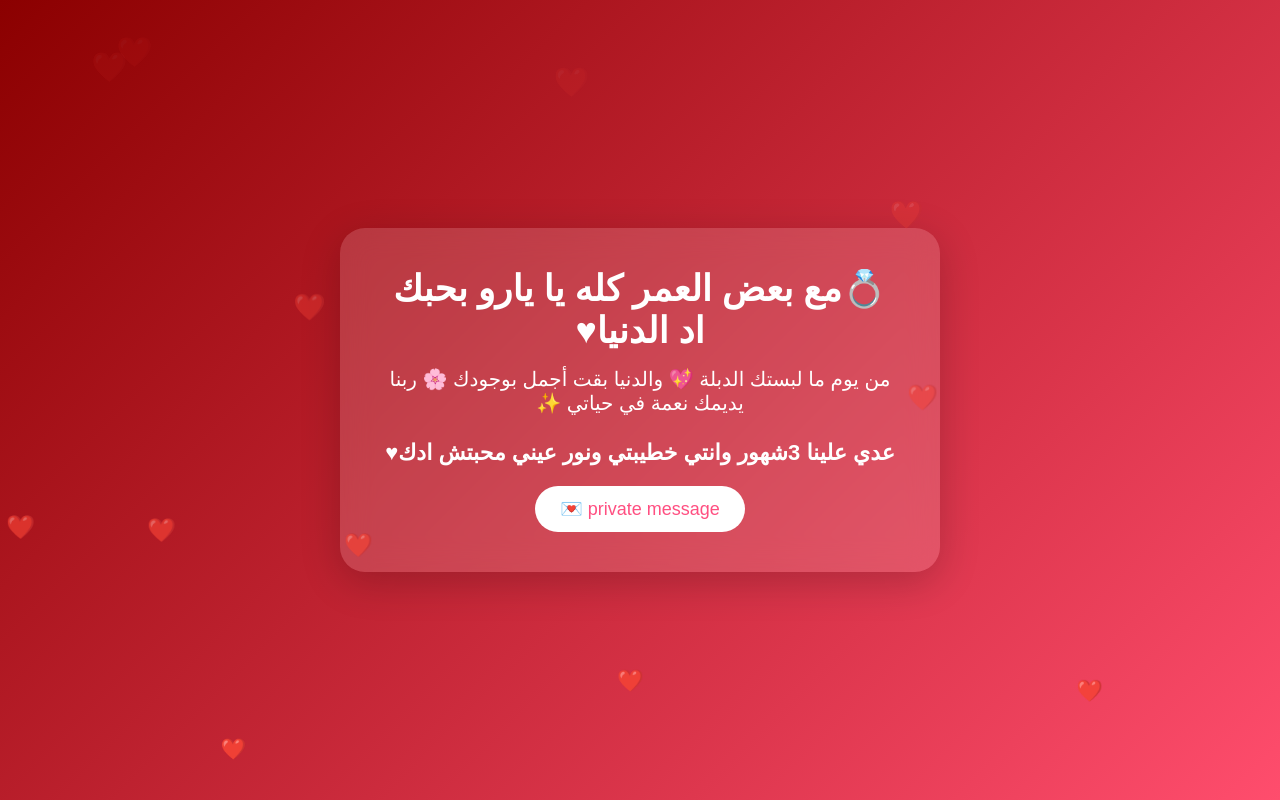
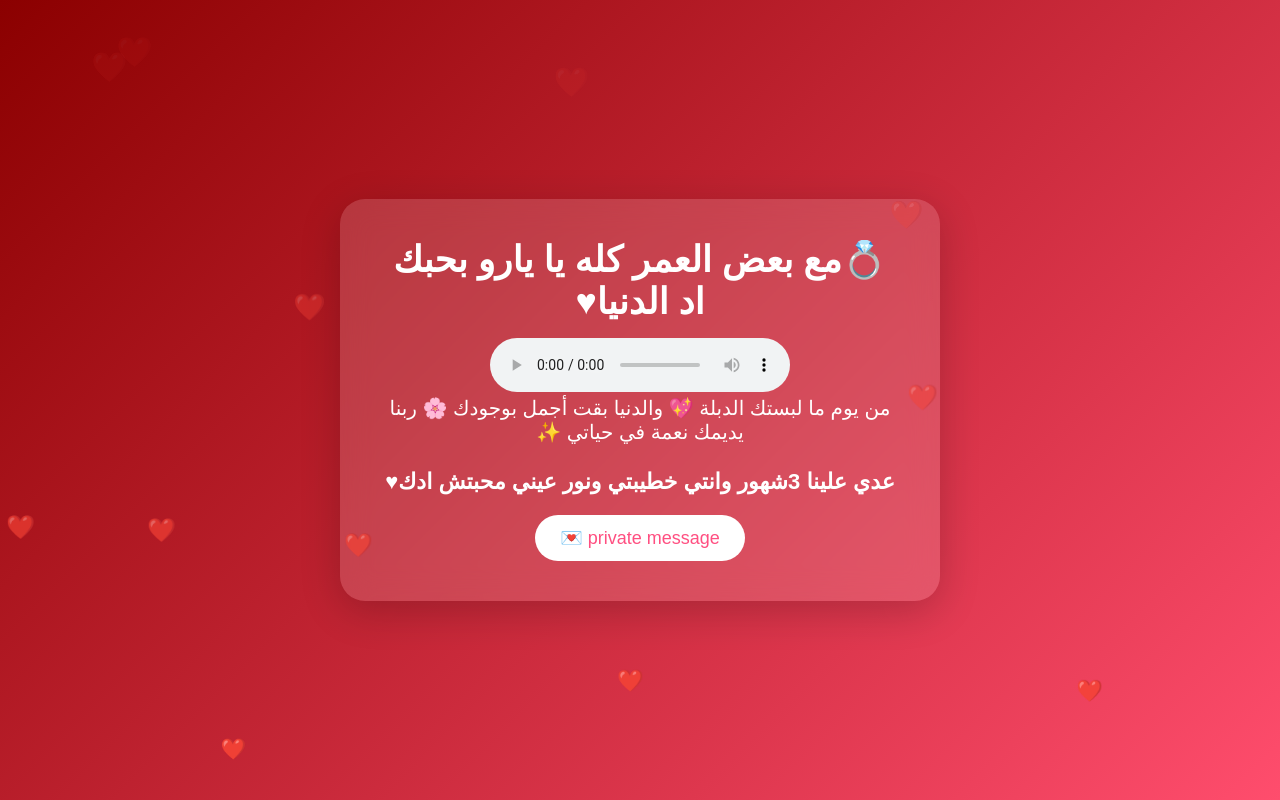
Before and after one commit to Armyluck111/Anniversary, a plain HTML site: page index.html in a window 1280 px wide. Drawn offline with Linux system fonts and the light colour scheme.

Commit message:
Update index.html

```diff
--- a/index.html
+++ b/index.html
@@ -155,6 +155,10 @@ button:hover{
 
 <div class="container">
     <h1>💍مع بعض العمر كله يا يارو بحبك اد الدنيا♥</h1>
+     <audio controls>
+        <source src="https://serv100.albumaty.com/dl/bh/bahaa-sultan/albums/we-malna/02-Ana_Mosamem.mp3" type="audio/mpeg" autoplay>
+        المتصفح الخاص بك لا يدعم تشغيل الصوت.
+    </audio>
     <p>
         من يوم ما لبستك الدبلة 💖
         والدنيا بقت أجمل بوجودك 🌸
```
